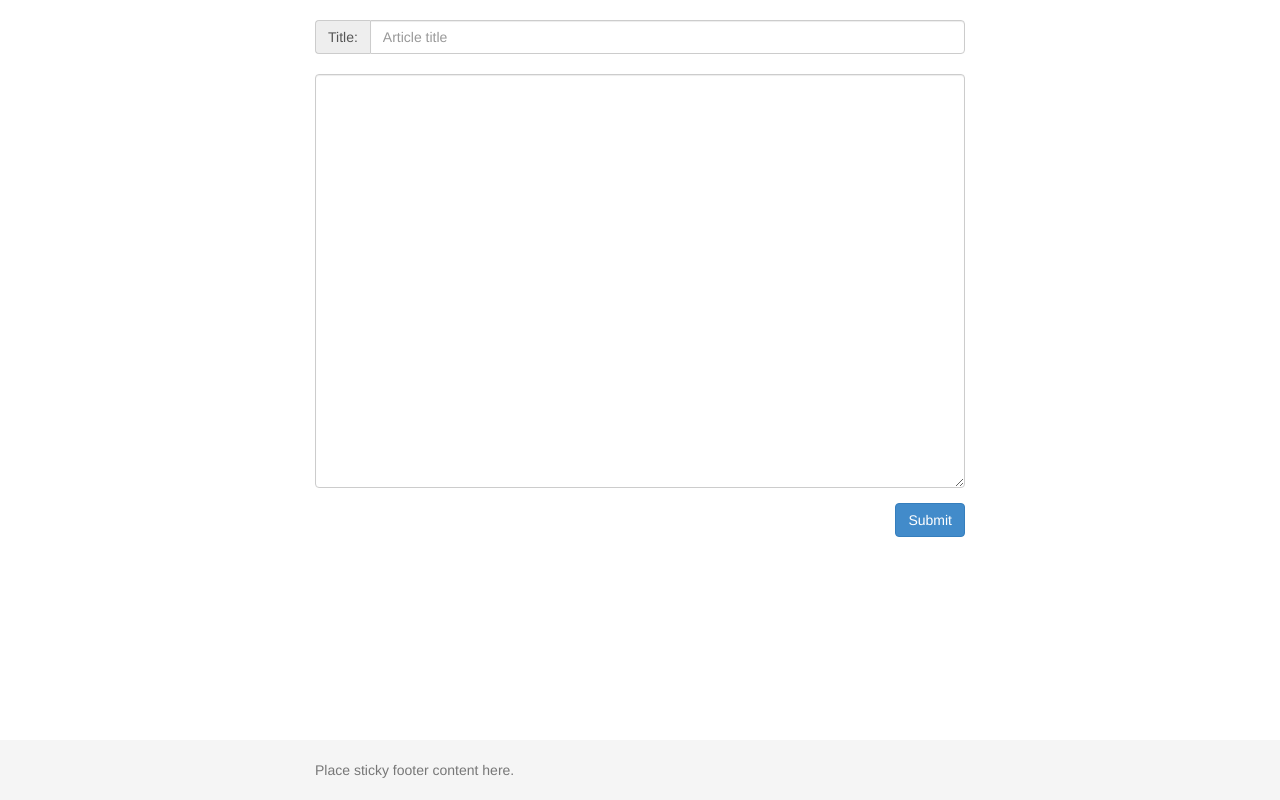
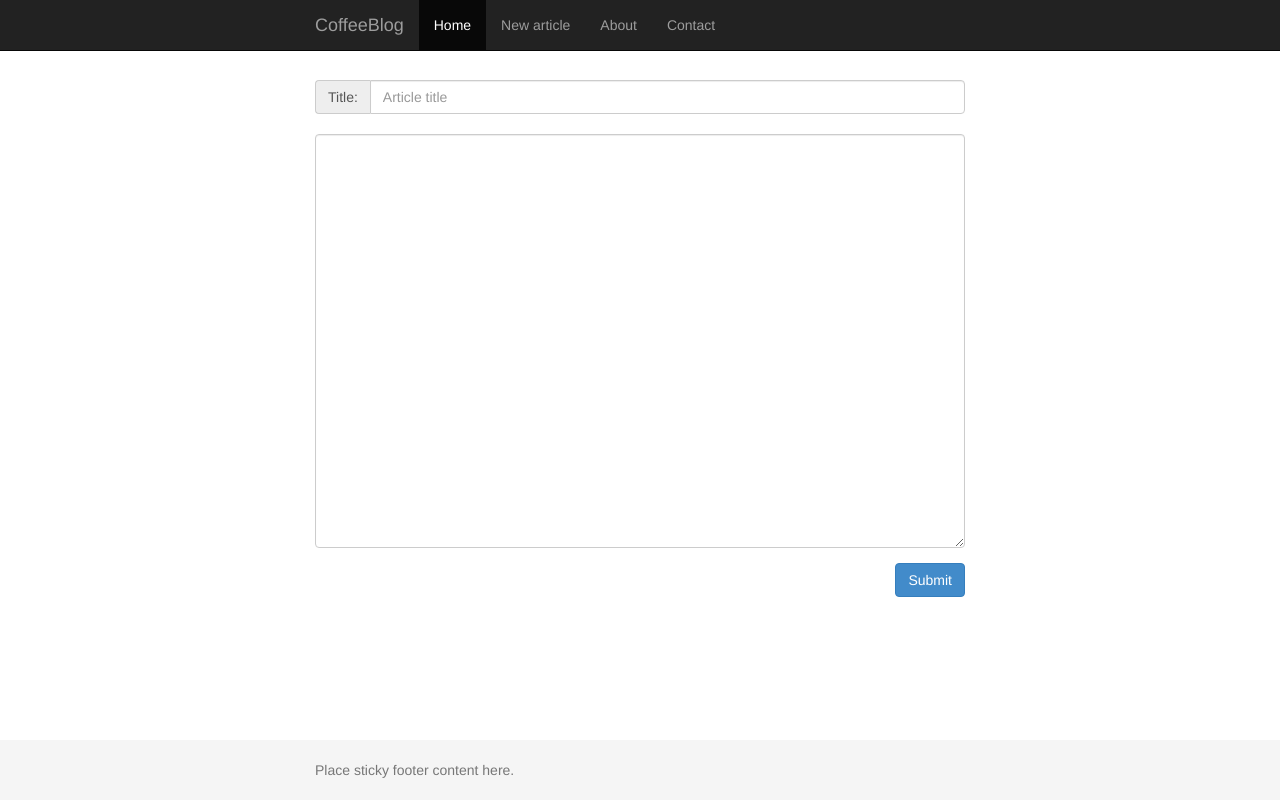
Before and after one commit to yuzhigang33/coffeeblog, a website: page views/new.html in a window 1280 px wide. Drawn offline with Linux system fonts and the light colour scheme; files that its build step writes are made by us from their sources.

Commit message:
add head

```diff
--- a/views/new.html
+++ b/views/new.html
@@ -25,6 +25,27 @@
   </head>
 
   <body>
+    <nav class="navbar navbar-inverse navbar-fixed-top" role="navigation">
+      <div class="container">
+        <div class="navbar-header">
+          <button type="button" class="navbar-toggle collapsed" data-toggle="collapse" data-target="#navbar" aria-expanded="false" aria-controls="navbar">
+            <span class="sr-only">Toggle navigation</span>
+            <span class="icon-bar"></span>
+            <span class="icon-bar"></span>
+            <span class="icon-bar"></span>
+          </button>
+          <a class="navbar-brand" href="#">CoffeeBlog</a>
+        </div>
+        <div id="navbar" class="collapse navbar-collapse">
+          <ul class="nav navbar-nav">
+            <li class="active"><a href="/">Home</a></li>
+            <li><a href="/new_article">New article</a></li>
+            <li><a href="#about">About</a></li>
+            <li><a href="#contact">Contact</a></li>
+          </ul>
+        </div><!--/.nav-collapse -->
+      </div>
+    </nav>
 
     <!-- Begin page content -->
     <div class="container">
@@ -32,7 +53,7 @@
         <h1>{{ article.title }}</h1>
       </div> -->
       <h1></h1>
-      <div class="">
+      <div class="" style="margin-top: 80px;">
           <form role="form" method="POST" action="/new_article">
               <div class="input-group">
                 <span class="input-group-addon">Title:</span>
```
Also changed, not shown: views/article.html (+22 -1 lines), views/index.html (+3 -2 lines).
